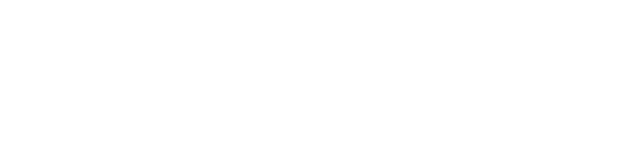
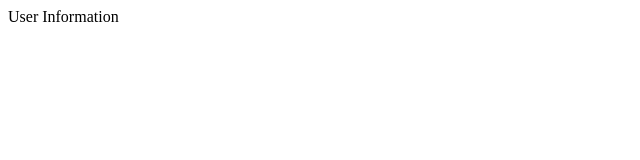
Before and after one commit to JeffBowne/demoforclass, a plain HTML site: page home.html in a window 1280 px wide. Shown: the whole page, without its empty margins (0-640 px from the left). Drawn offline with Linux system fonts and the light colour scheme.

Commit message:
added user login info

```diff
--- a/home.html
+++ b/home.html
@@ -1 +1,7 @@
-<html></html>
+<html>
+
+<body>
+    User Information
+</body>
+
+</html>
```
